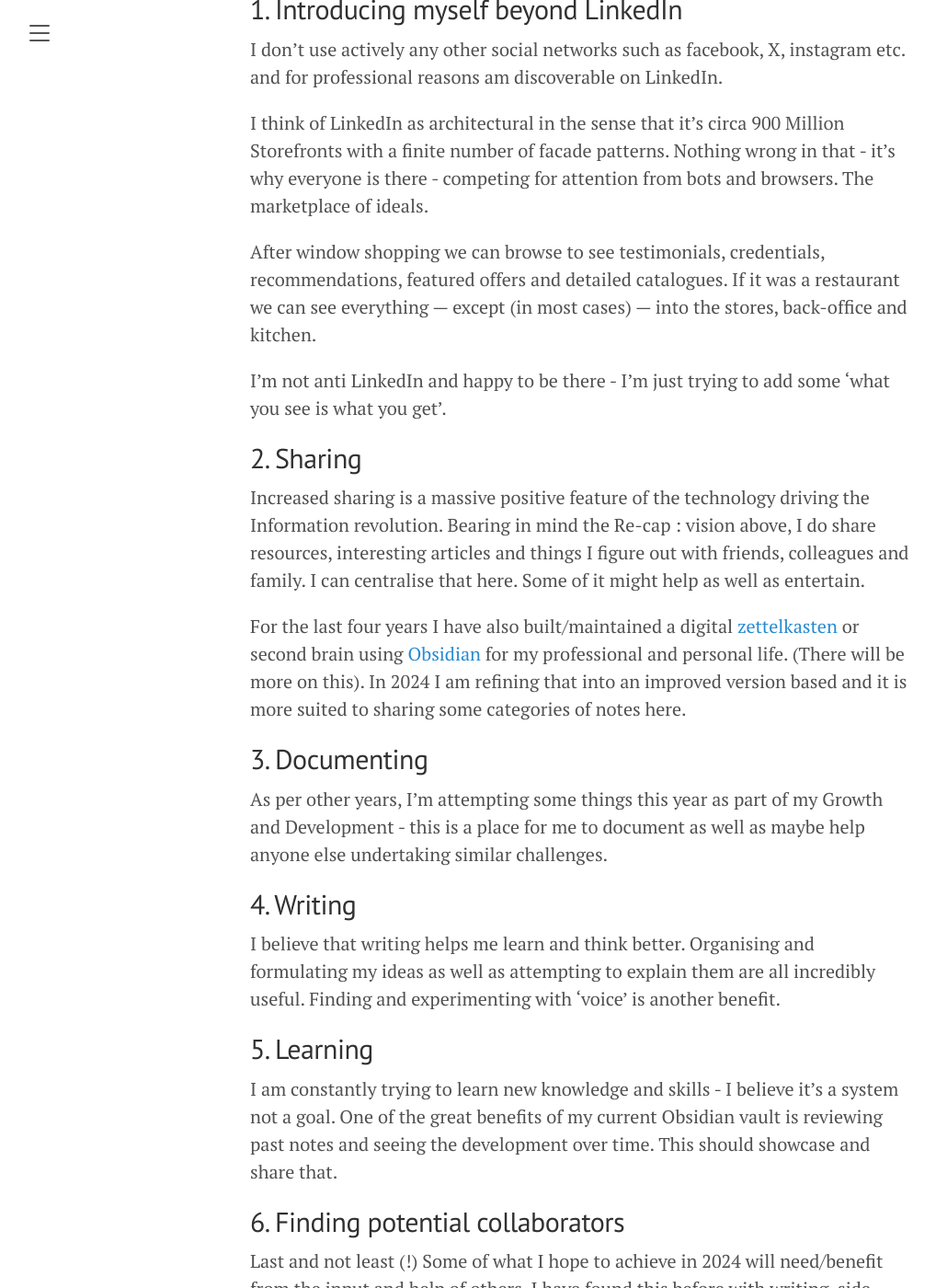
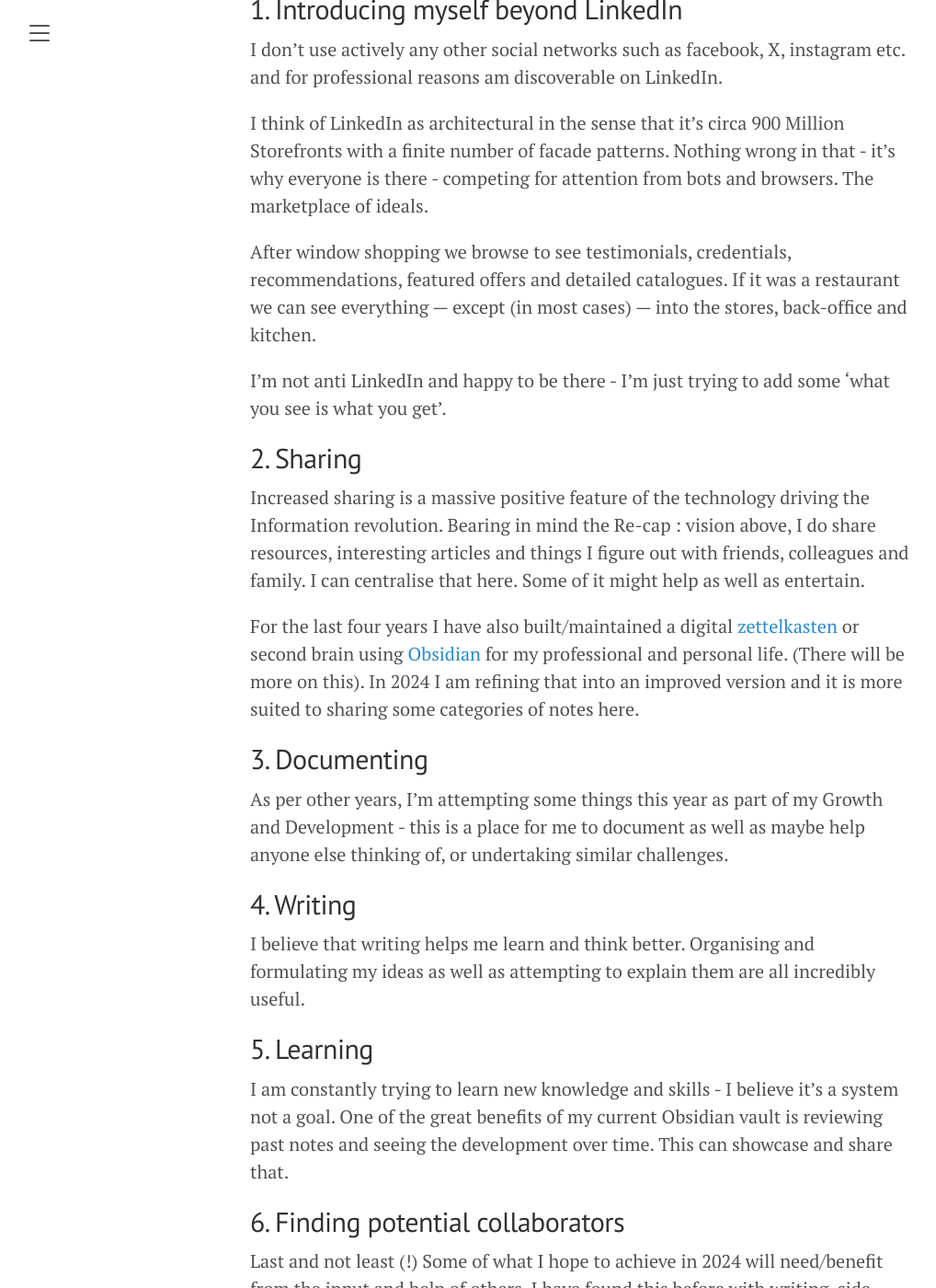
Before and after one commit to kevanchristmas/kevanchristmas.gitHub.io, a Jekyll site: the page built from _posts/2024-02-02-whats it for.md, in a window 1280 px wide and 1400 px high, scrolled down 1246 px. Shown: the whole window at 92% size, without its empty margins (8-1026 px from the left). Built offline with Jekyll 4.4.1, drawn with Linux system fonts in a browser that asks for light colours; some of the changed text lies outside the part shown.

Commit message:
Typos
Fixed typos

```diff
--- a/_posts/2024-02-02-whats it for.md
+++ b/_posts/2024-02-02-whats it for.md
@@ -46,19 +46,19 @@
 
 Increased sharing is a massive positive feature of the technology driving the Information revolution. Bearing in mind the Re-cap : vision above, I do share resources, interesting articles and things I figure out with friends, colleagues and family. I can centralise that here. Some of it might help as well as entertain.
 
-For the last four years I have also built/maintained a digital [zettelkasten](https://zettelkasten.de/introduction/) or second brain using [Obsidian](https://obsidian.md/) for my professional and personal life. (There will be more on this). In 2024 I am refining that into an improved version based and it is more suited to sharing some categories of notes here.
+For the last four years I have also built/maintained a digital [zettelkasten](https://zettelkasten.de/introduction/) or second brain using [Obsidian](https://obsidian.md/) for my professional and personal life. (There will be more on this). In 2024 I am refining that into an improved version and it is more suited to sharing some categories of notes here.
 
 ## 3. Documenting
 
-As per other years, I'm attempting some things this year as part of my Growth and Development - this is a place for me to document as well as maybe help anyone else undertaking similar challenges.
+As per other years, I'm attempting some things this year as part of my Growth and Development - this is a place for me to document as well as maybe help anyone else thinking of, or undertaking similar challenges.
 
 ## 4. Writing
 
-I believe that writing helps me learn and think better. Organising and formulating my ideas as well as attempting to explain them are all incredibly useful. Finding and experimenting with 'voice' is another benefit.
+I believe that writing helps me learn and think better. Organising and formulating my ideas as well as attempting to explain them are all incredibly useful.
 
 ## 5. Learning
 
-I am constantly trying to learn new knowledge and skills - I believe it's a system not a goal. One of the great benefits of my current Obsidian vault is reviewing past notes and seeing the development over time. This should showcase and share that.
+I am constantly trying to learn new knowledge and skills - I believe it's a system not a goal. One of the great benefits of my current Obsidian vault is reviewing past notes and seeing the development over time. This can showcase and share that.
 
 ## 6. Finding potential collaborators
 
```
Also changed, not shown: other parts of _posts/2024-02-02-whats it for.md (+3 -3 lines).
